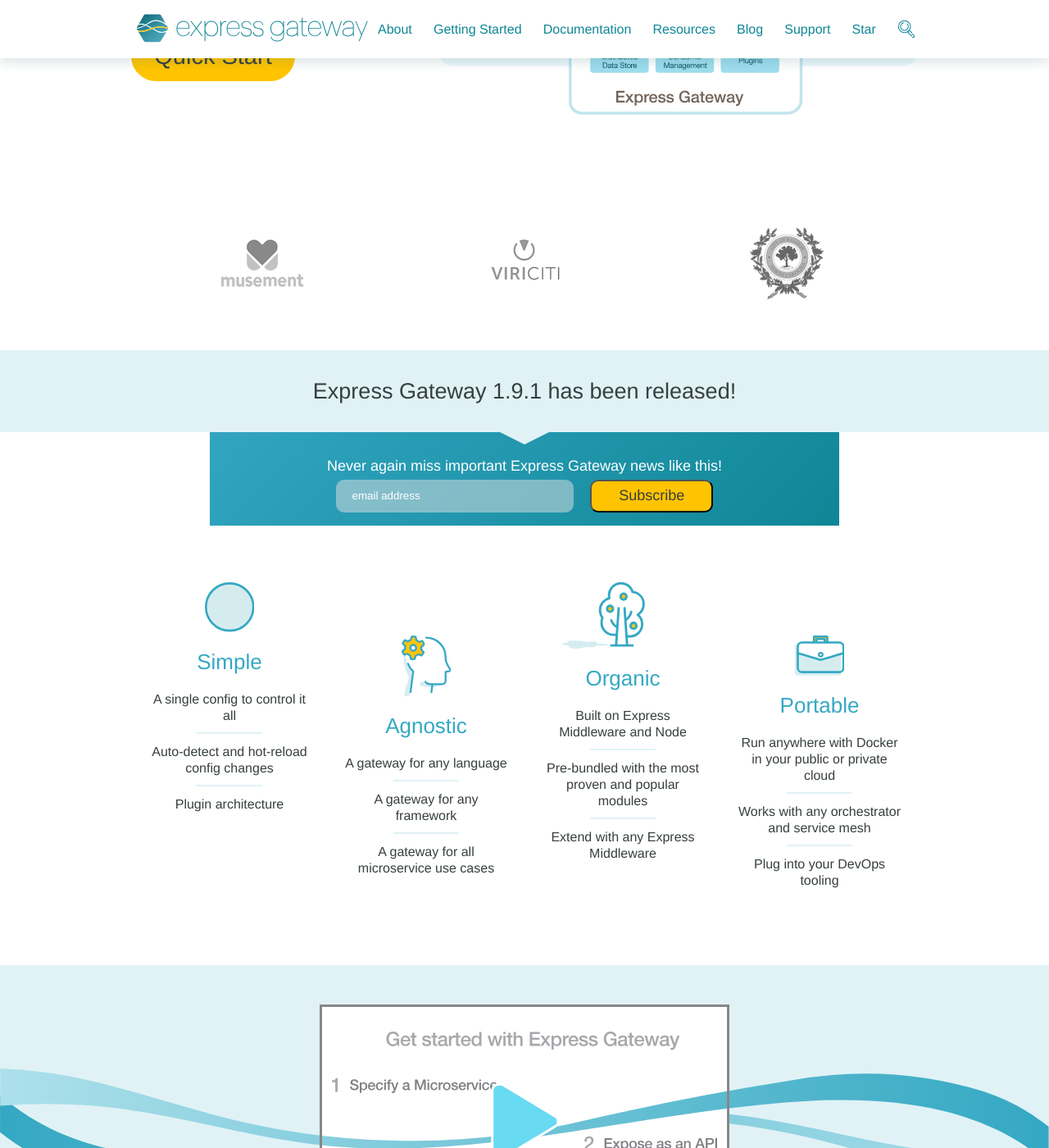
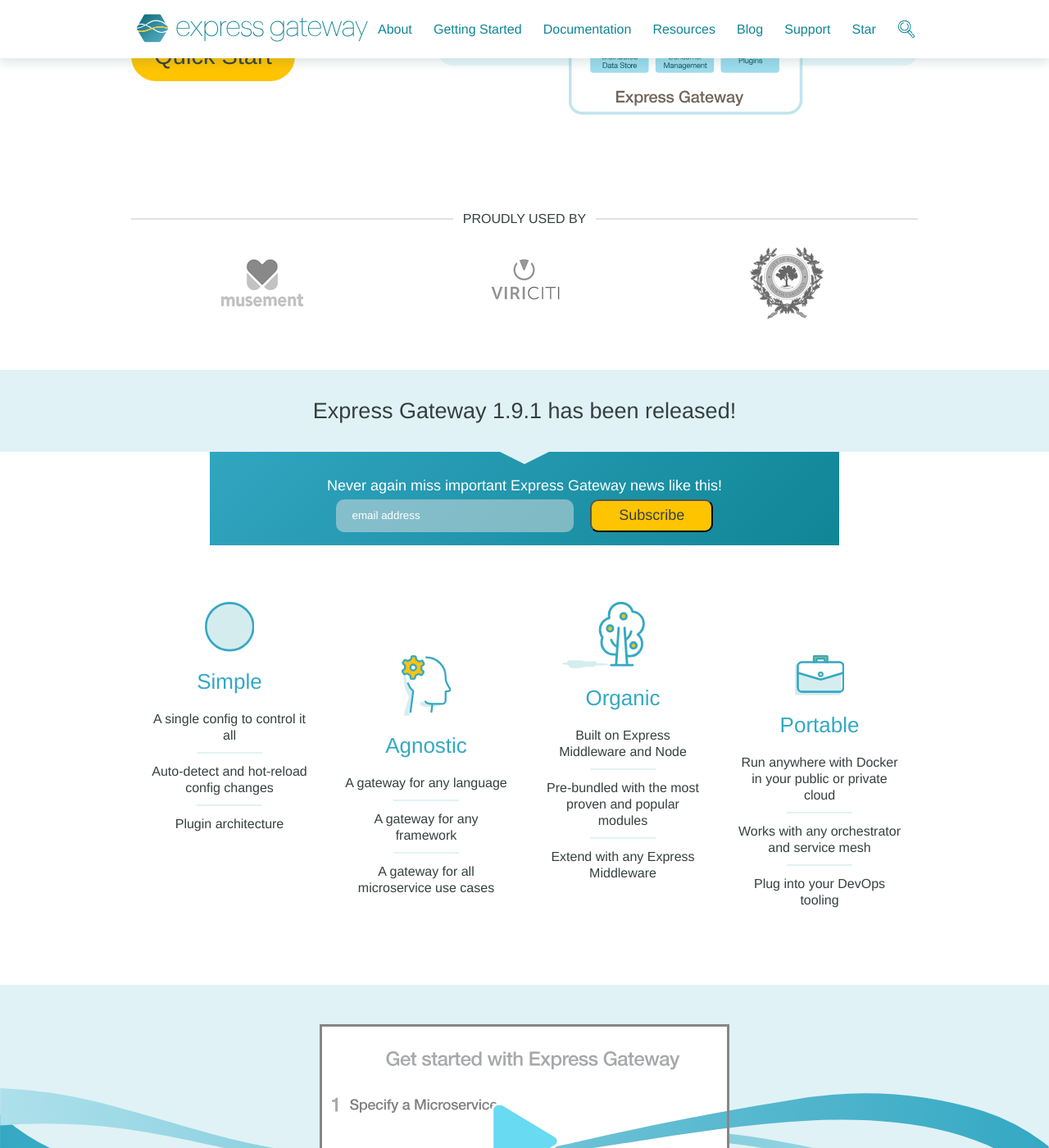
Before and after one commit to ExpressGateway/express-gateway.io, a Jekyll site: the page built from index.md, in a window 1280 px wide and 1400 px high, scrolled down 679 px. Shown: the whole window at 82% size. Built offline with Jekyll 4.4.1, drawn with Linux system fonts in a browser that asks for light colours; nearby versions of some CDN libraries; some web fonts are replaced; comment, search, counter and statistics services are not loaded.

Commit message:
Add the proudly used by section

```diff
--- a/_includes/company-logos.html
+++ b/_includes/company-logos.html
@@ -1,4 +1,9 @@
 <section class="quote">
+    <div class="wrapper">
+      <section class="flex-column">
+        <p class="test">Proudly used by</p>
+      </section>
+    </div>
     <div class="wrapper">
       <section class="testimonial flex-column">
         <span class="avatar">
--- a/_sass/_layout.scss
+++ b/_sass/_layout.scss
@@ -32,6 +32,7 @@
 .flex-column {
   display: flex;
   flex-direction: column;
+  flex: 1;
 }
 
 
@@ -461,6 +462,23 @@
       align-items: center;
       justify-content: center;
     }
+    .test {
+      display: flex;
+      align-items: center;
+      text-transform: uppercase;
+      &:before, &:after {
+        content: '';
+        flex-grow: 1;
+        border: 1px solid #E0E1E2;
+        height: 0;
+      }
+      &:after {
+        margin-left: .75rem;
+      }
+      &:before {
+        margin-right: .75rem;
+      }
+    }
 
     .testimonial {
       display: flex;
@@ -774,8 +792,6 @@
 
       .flex-column {
         width: 100%;
-
-
       }
     }
 
```
